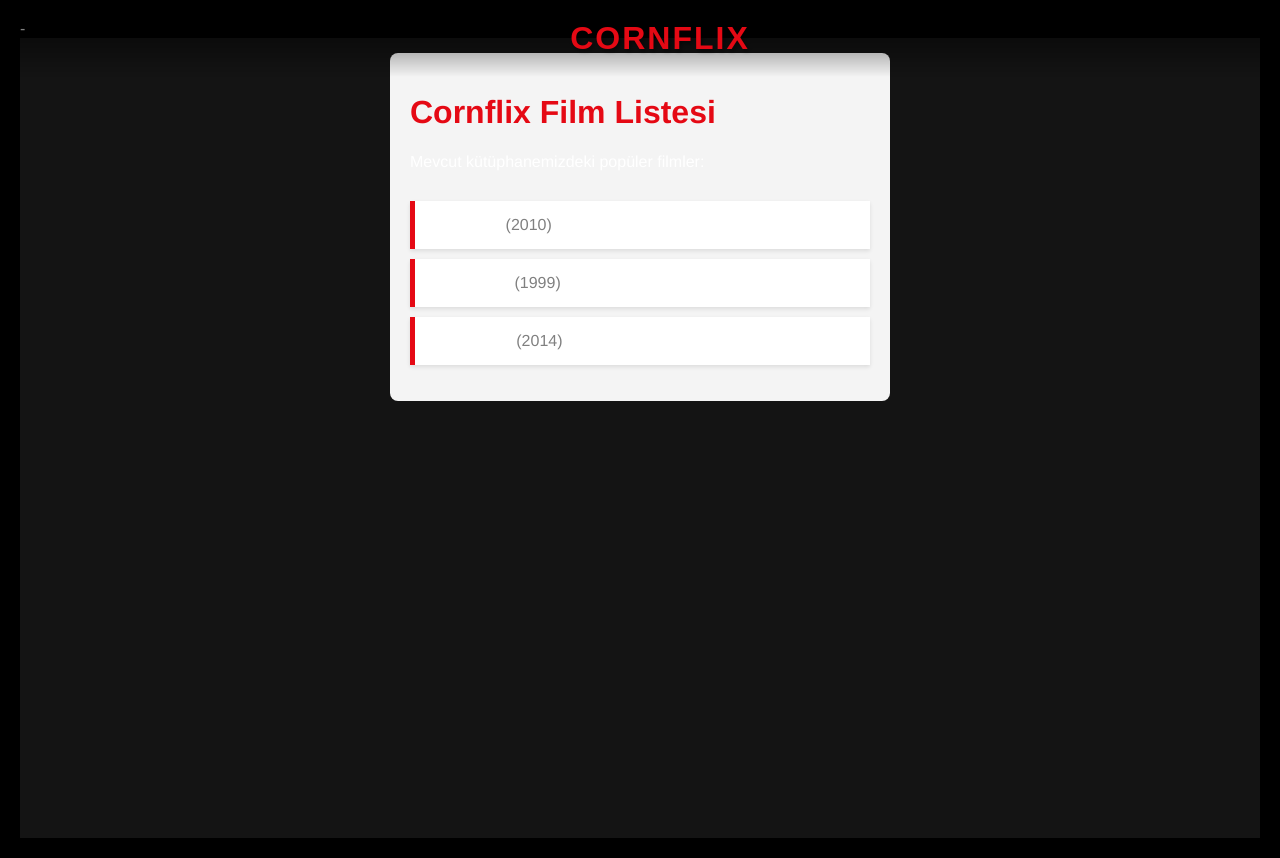
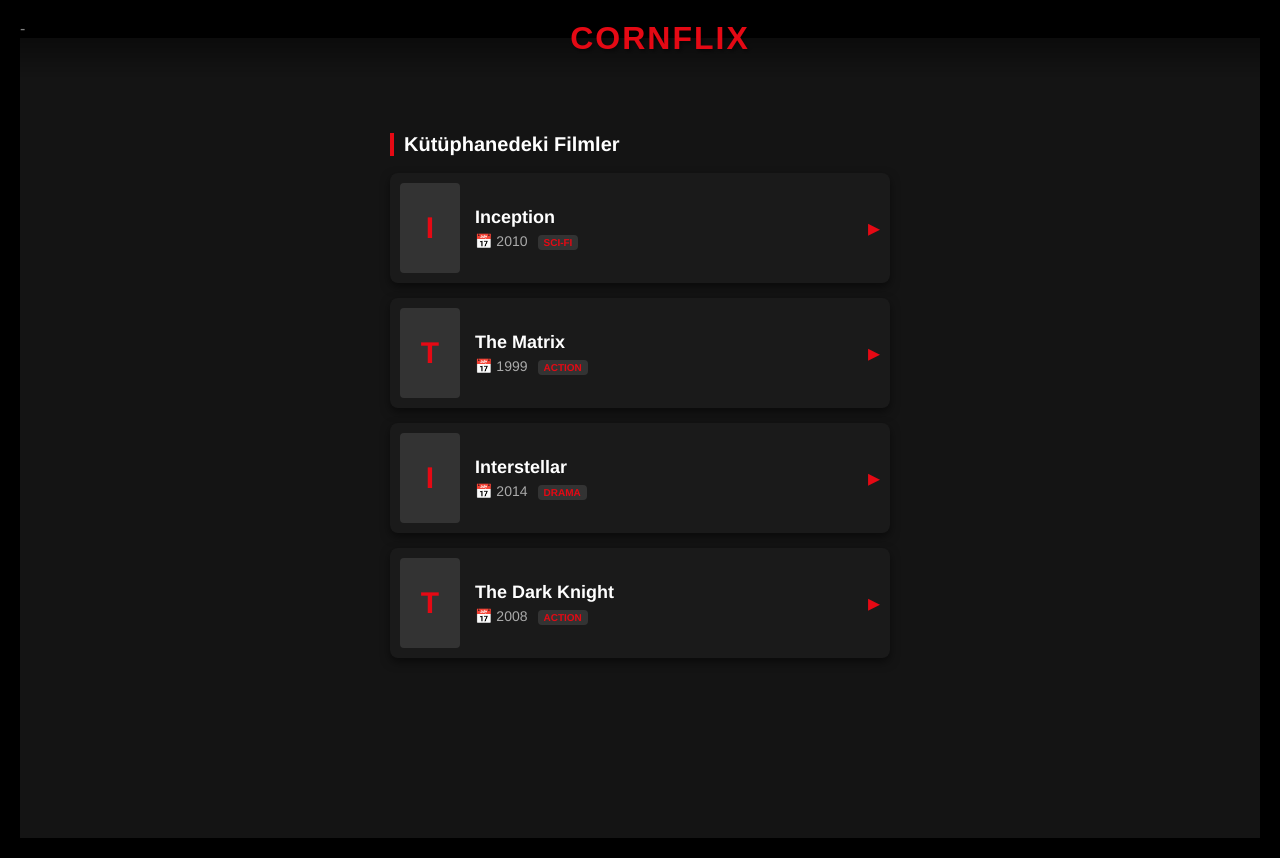
Before and after one commit to tayfunkarli96-ops/kitaplik, a React (Vite) app in the folder frontendd/: page / in a window 1280 px wide. Built offline with nearby package versions, Linux system fonts and the light colour scheme; no server answers.

Commit message:
Update MovieList.tsx

```diff
--- a/frontendd/src/components/MovieList.tsx
+++ b/frontendd/src/components/MovieList.tsx
@@ -1,53 +1,77 @@
 import React, { useState, useEffect } from 'react';
 
-// Film verisinin tipini (TypeScript için) belirliyoruz
+// Film tipi tanımı
 interface Movie {
   id: number;
   title: string;
   year: number;
+  genre: string; // Premium için tür ekledik
 }
 
 const MovieList = () => {
-  // Değişkenlerimizi tanımlıyoruz: Biri filmler listesi, diğeri yüklenme durumu
   const [movies, setMovies] = useState<Movie[]>([]);
   const [isLoading, setIsLoading] = useState<boolean>(true);
 
-  // Sayfa ilk açıldığında çalışacak arka plan görevi
   useEffect(() => {
-    // API'den veri çekmeyi simüle etmek için 2 saniyelik (2000ms) bir gecikme ekliyoruz
+    // API simülasyonu (daha zengin veri)
     setTimeout(() => {
       const apiData = [
-        { id: 1, title: 'Inception', year: 2010 },
-        { id: 2, title: 'The Matrix', year: 1999 },
-        { id: 3, title: 'Interstellar', year: 2014 },
+        { id: 1, title: 'Inception', year: 2010, genre: 'Sci-Fi' },
+        { id: 2, title: 'The Matrix', year: 1999, genre: 'Action' },
+        { id: 3, title: 'Interstellar', year: 2014, genre: 'Drama' },
+        { id: 4, title: 'The Dark Knight', year: 2008, genre: 'Action' },
       ];
       setMovies(apiData);
-      setIsLoading(false); // Veri geldiğinde loading durumunu kapatıyoruz
-    }, 2000);
+      setIsLoading(false);
+    }, 1500); // Yüklenme süresini biraz daha gerçekçi yaptık
   }, []);
 
-  // Eğer veri hala yükleniyorsa ekranda bu kısım görünür
+  // Premium Loading Animasyonu Simülasyonu
   if (isLoading) {
     return (
-      <div style={{ padding: '20px', textAlign: 'center', marginTop: '50px' }}>
-        <h2>⏳ Cornflix İçerikleri Hazırlanıyor...</h2>
+      <div style={{ display: 'flex', flexDirection: 'column', alignItems: 'center', justifyContent: 'center', minHeight: '300px', color: '#808080' }}>
+        <div style={{ width: '50px', height: '50px', border: '5px solid #333', borderTop: '5px solid #e50914', borderRadius: '50%', animation: 'spin 1s linear infinite' }}></div>
+        <style>{`@keyframes spin { 0% { transform: rotate(0deg); } 100% { transform: rotate(360deg); } }`}</style>
+        <p style={{ marginTop: '15px', fontSize: '14px', letterSpacing: '1px' }}>İçerikler Yükleniyor...</p>
       </div>
     );
   }
 
-  // Veri yüklendiğinde asıl film listemiz görünür
   return (
-    <div style={{ padding: '20px', backgroundColor: '#f4f4f4', borderRadius: '8px' }}>
-      <h1 style={{ color: '#e50914' }}>Cornflix Film Listesi</h1>
-      <p>Mevcut kütüphanemizdeki popüler filmler:</p>
+    <div style={{ marginTop: '80px' /* Header'ın altında kalmaması için */ }}>
+      <h2 style={{ color: 'white', borderLeft: '4px solid #e50914', paddingLeft: '10px', fontSize: '20px' }}>
+        Kütüphanedeki Filmler
+      </h2>
 
-      <ul style={{ listStyleType: 'none', padding: 0 }}>
-        {movies.map((movie) => (
-          <li key={movie.id} style={{ margin: '10px 0', padding: '15px', background: '#fff', borderLeft: '5px solid #e50914', boxShadow: '0 2px 4px rgba(0,0,0,0.1)' }}>
-            <strong>{movie.title}</strong> <span style={{ color: 'gray' }}>({movie.year})</span>
-          </li>
-        ))}
-      </ul>
+      {movies.map((movie) => (
+        <div key={movie.id} style={{
+          backgroundColor: '#1a1a1a',
+          borderRadius: '8px',
+          margin: '15px 0',
+          display: 'flex',
+          alignItems: 'center',
+          padding: '10px',
+          boxShadow: '0 4px 10px rgba(0,0,0,0.5)',
+          transition: 'transform 0.2s',
+          cursor: 'pointer'
+        }}>
+          {/* Film Poster Simülasyonu (Kırmızı bir kutu) */}
+          <div style={{ width: '60px', height: '90px', backgroundColor: '#333', borderRadius: '4px', display: 'flex', alignItems: 'center', justifyContent: 'center', color: '#e50914', fontSize: '30px', fontWeight: 'bold' }}>
+            {movie.title.substring(0, 1)}
+          </div>
+
+          {/* Film Bilgileri */}
+          <div style={{ marginLeft: '15px', flex: 1 }}>
+            <div style={{ color: 'white', fontSize: '18px', fontWeight: 'bold', marginBottom: '5px' }}>{movie.title}</div>
+            <div style={{ color: '#aaa', fontSize: '14px' }}>
+              <span style={{ marginRight: '10px' }}>📅 {movie.year}</span>
+              <span style={{ backgroundColor: '#333', color: '#e50914', padding: '2px 6px', borderRadius: '4px', textTransform: 'uppercase', fontSize: '10px', fontWeight: 'bold' }}>{movie.genre}</span>
+            </div>
+          </div>
+
+          <div style={{ color: '#e50914', fontSize: '24px' }}>▸</div>
+        </div>
+      ))}
     </div>
   );
 };
```
